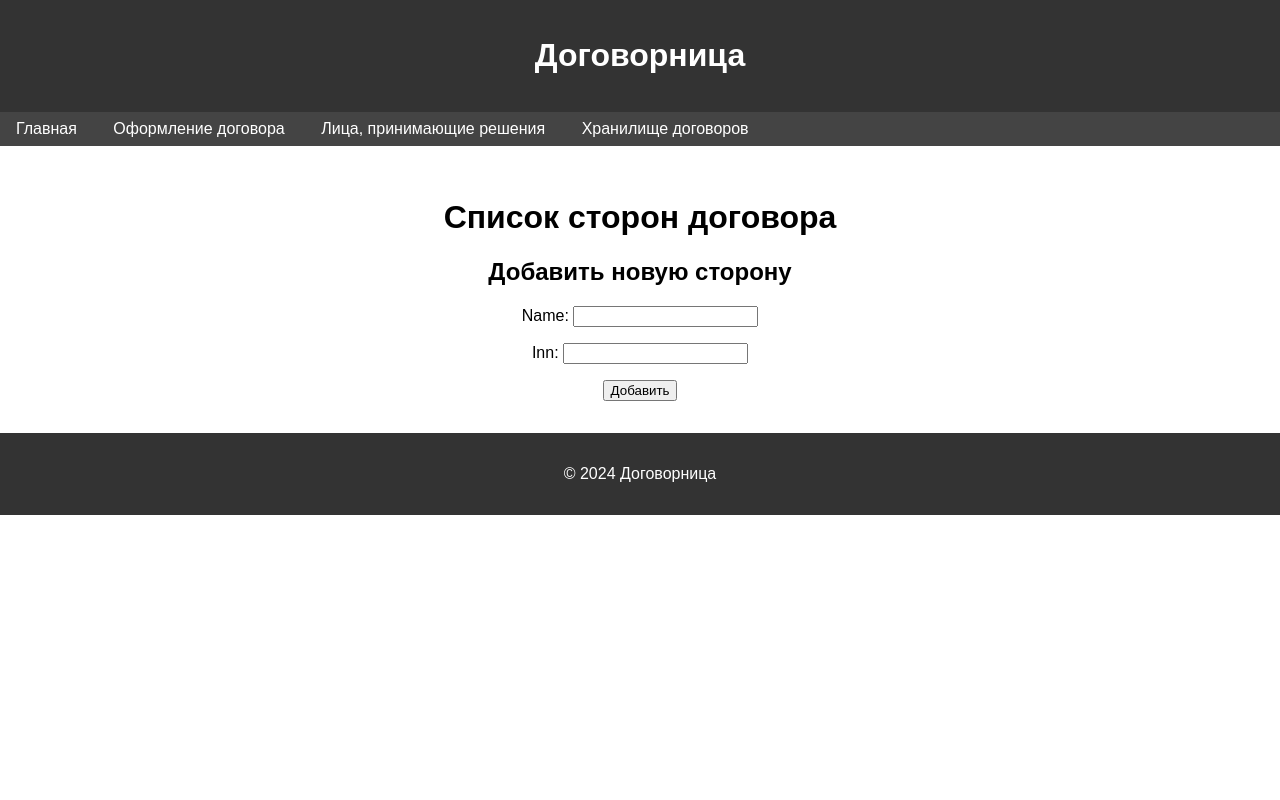
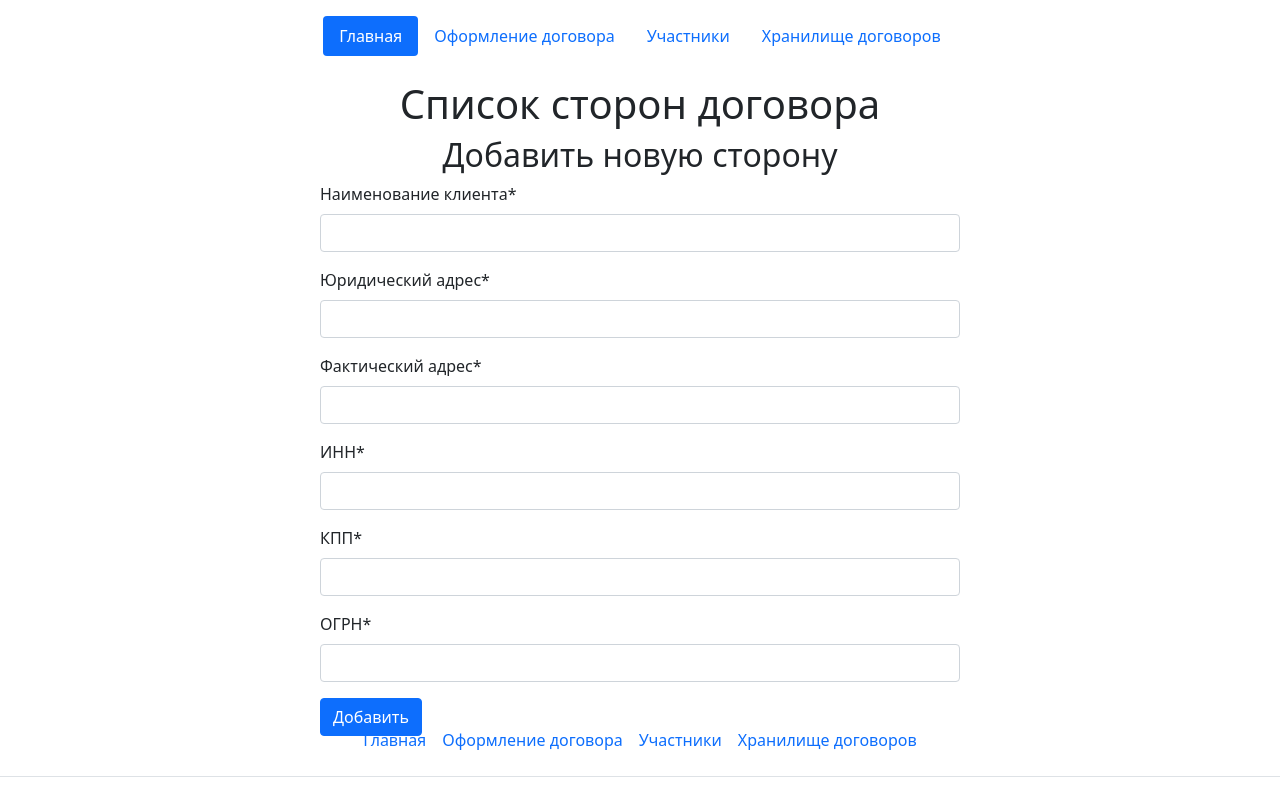
Before and after one commit to batoncss/dogovornitsa, a Django app: page /contracts/participants in a window 1280 px wide. Run offline with Django 5.2, Linux system fonts and the light colour scheme; data that the repository does not hold is empty; some libraries are stand-ins or nearby versions.

Commit message:
added bootstrap create new form for adding participants

```diff
--- a/Dogovornitsa/apps/contracts/forms.py
+++ b/Dogovornitsa/apps/contracts/forms.py
@@ -7,5 +7,9 @@ class ParticipantForm(ModelForm):
         model = Participant
         fields = [
             'name',
+            'legal_address',
+            'actual_address',
             'inn',
+            'kpp',
+            'ogrn',
         ]
--- a/Dogovornitsa/apps/contracts/models.py
+++ b/Dogovornitsa/apps/contracts/models.py
@@ -1,8 +1,12 @@
 from django.db import models
 
 class Participant(models.Model):
-    name = models.CharField(max_length=128)
-    inn = models.CharField(max_length=30)
+    name = models.CharField('Наименование клиента', max_length=50, null=True, default=None)
+    legal_address = models.CharField('Юридический адрес', max_length=50, null=True, default=None)
+    actual_address = models.CharField('Фактический адрес', max_length=50, null=True, default=None)
+    inn = models.CharField('ИНН', null=True, default=None, max_length=12)
+    kpp = models.CharField('КПП', null=True, default=None, max_length=9)
+    ogrn = models.CharField('ОГРН', null=True, default=None, max_length=15)
 
     def __str__(self):
-        return self.name
+        return self.name, self.inn
--- a/Dogovornitsa/apps/contracts/views.py
+++ b/Dogovornitsa/apps/contracts/views.py
@@ -13,4 +13,4 @@ def participants(request):
     else:
         form = ParticipantForm()
     all_participants = Participant.objects.all()
-    return render(request, "participants.html", {"participants": all_participants, 'form': form})
+    return render(request, "pages/contracts/participants.html", {"participants": all_participants, 'form': form})
--- a/Dogovornitsa/apps/pages/urls.py
+++ b/Dogovornitsa/apps/pages/urls.py
@@ -1,10 +1,9 @@
 from django.urls import path
-from  .views import making_order, faces, home, orders
+from  .views import making_order, home, orders
 
 
 urlpatterns = [
     path('', home, name='home'),
-    path('faces/', faces, name='faces'),
     path('making-order/', making_order, name='makingOrder'),
     path('orders/', orders, name='orders'),
 ]
--- a/Dogovornitsa/apps/pages/views.py
+++ b/Dogovornitsa/apps/pages/views.py
@@ -4,11 +4,8 @@ from django.shortcuts import render
 def home(request):
     return render(request, 'pages/home.html')
 
-def faces(request):
-    return render(request, 'pages/faces.html')
-
 def making_order(request):
-    return render(request, 'pages/makingOrder.html')
+    return render(request, 'pages/making-order.html')
 
 def orders(request):
     return render(request, 'pages/orders.html')
--- a/Dogovornitsa/settings.py
+++ b/Dogovornitsa/settings.py
@@ -20,6 +20,8 @@ INSTALLED_APPS = [
     'django.contrib.sessions',
     'django.contrib.messages',
     'django.contrib.staticfiles',
+    "crispy_forms",
+    "crispy_bootstrap5",
     "Dogovornitsa.apps.pages",
     "Dogovornitsa.apps.contracts",
 ]
@@ -33,6 +35,9 @@ MIDDLEWARE = [
     'django.contrib.messages.middleware.MessageMiddleware',
     'django.middleware.clickjacking.XFrameOptionsMiddleware',
 ]
+
+CRISPY_ALLOWED_TEMPLATE_PACKS = 'bootstrap5'
+CRISPY_TEMPLATE_PACK = 'bootstrap5'
 
 ROOT_URLCONF = 'Dogovornitsa.urls'
 
--- a/Dogovornitsa/templates/base.html
+++ b/Dogovornitsa/templates/base.html
@@ -3,28 +3,32 @@
 <html lang="ru">
 <head>
     <title>{% block title %}{% endblock %}</title>
+    <link href="https://cdn.jsdelivr.net/npm/bootstrap@5.0.2/dist/css/bootstrap.min.css" rel="stylesheet" integrity="sha384-EVSTQN3/azprG1Anm3QDgpJLIm9Nao0Yz1ztcQTwFspd3yD65VohhpuuCOmLASjC" crossorigin="anonymous">
+    <script src="https://cdn.jsdelivr.net/npm/@popperjs/core@2.9.2/dist/umd/popper.min.js" integrity="sha384-IQsoLXl5PILFhosVNubq5LC7Qb9DXgDA9i+tQ8Zj3iwWAwPtgFTxbJ8NT4GN1R8p" crossorigin="anonymous"></script>
+    <script src="https://cdn.jsdelivr.net/npm/bootstrap@5.0.2/dist/js/bootstrap.min.js" integrity="sha384-cVKIPhGWiC2Al4u+LWgxfKTRIcfu0JTxR+EQDz/bgldoEyl4H0zUF0QKbrJ0EcQF" crossorigin="anonymous"></script>
     <link rel="stylesheet" type="text/css" href="{% static 'css/base.css' %}">
 </head>
 <body>
 
-<header>
-    <h1>Договорница</h1>
+<header class="d-flex justify-content-center py-3">
+    <ul class="nav nav-pills">
+    <li class="nav-item"><a href="/" class="nav-link active" aria-current="page">Главная</a></li>
+    <li class="nav-item"><a href="/making-order" class="nav-link">Оформление договора</a></li>
+    <li class="nav-item"><a href="/contracts/participants" class="nav-link">Участники</a></li>
+    <li class="nav-item"><a href="/orders" class="nav-link">Хранилище договоров</a></li>
+    </ul>
 </header>
-
-<nav>
-    <a href="/">Главная</a>
-    <a href="/makingOrder">Оформление договора</a>
-    <a href="/faces">Лица, принимающие решения</a>
-    <a href="/orders">Хранилище договоров</a>
-</nav>
 
 <main>
     {% block content %}{% endblock %}
 </main>
 
-<footer>
-    <p>&copy; 2024 Договорница</p>
-</footer>
+<ul class="nav justify-content-center border-bottom pb-3 mb-3">
+    <li class="nav-item"><a href="/" class="nav-link px-2 text-body-secondary">Главная</a></li>
+    <li class="nav-item"><a href="/making-order" class="nav-link px-2 text-body-secondary">Оформление договора</a></li>
+    <li class="nav-item"><a href="/contracts/participants" class="nav-link px-2 text-body-secondary">Участники</a></li>
+    <li class="nav-item"><a href="/orders" class="nav-link px-2 text-body-secondary">Хранилище договоров</a></li>
+</ul>
 {% block scripts %}{% endblock %}
 </body>
 </html>
--- a/Dogovornitsa/apps/contracts/templates/participants.html
+++ b/Dogovornitsa/templates/pages/contracts/participants.html
@@ -1,16 +1,12 @@
 {% extends "base.html" %}
+{% load crispy_forms_tags %}
 {% block title %}Стороны договора{% endblock %}
 {% block content %}
     <h1>Список сторон договора</h1>
     <h2>Добавить новую сторону</h2>
-    <form method="post">
+    <form class="" action="" method="post" novalidate>
         {% csrf_token %}
-        {{ form.as_p }}
-        <button type="submit">Добавить</button>
+        {{ form|crispy }}
+        <button type="submit" class="btn btn-primary">Добавить</button>
     </form>
-
-    {% for participant in participants %}
-        Имя: {{ participant.name }}
-        ИНН: {{ participant.inn }}
-    {% endfor %}
 {% endblock %}
--- a/static/css/base.css
+++ b/static/css/base.css
@@ -1,27 +1,23 @@
-body {
-            font-family: Arial, sans-serif;
-            margin: 0;
-            padding: 0;
-        }
-        header, footer {
-            background-color: #333;
-            color: white;
-            text-align: center;
-            padding: 1em 0;
-        }
-        nav {
-            background-color: #444;
-            padding: 0.5em 0;
-        }
-        nav a {
-            color: white;
-            text-decoration: none;
-            margin: 0 1em;
-        }
-        nav a:hover {
-            text-decoration: underline;
-        }
-        main {
-            padding: 2em;
-            text-align: center;
-        }
+html {
+    display: flex;
+    flex-direction: column;
+    height: 100vh;
+}
+header {
+    height: 10vh;
+}
+
+main{
+    height: 80vh;
+    display: flex;
+    flex-direction: column;
+    align-items: center;
+}
+
+footer{
+    height: 10vh;
+}
+
+form{
+    width: 50vw;
+}
```
Also changed, not shown: Dogovornitsa/templates/pages/faces.html (deleted, +0 -7 lines), Dogovornitsa/apps/contracts/migrations/0002_participant_actual_address_participant_kpp_and_more.py (added), Dogovornitsa/templates/pages/making-order.html (renamed from Dogovornitsa/templates/pages/makingOrder.html).
